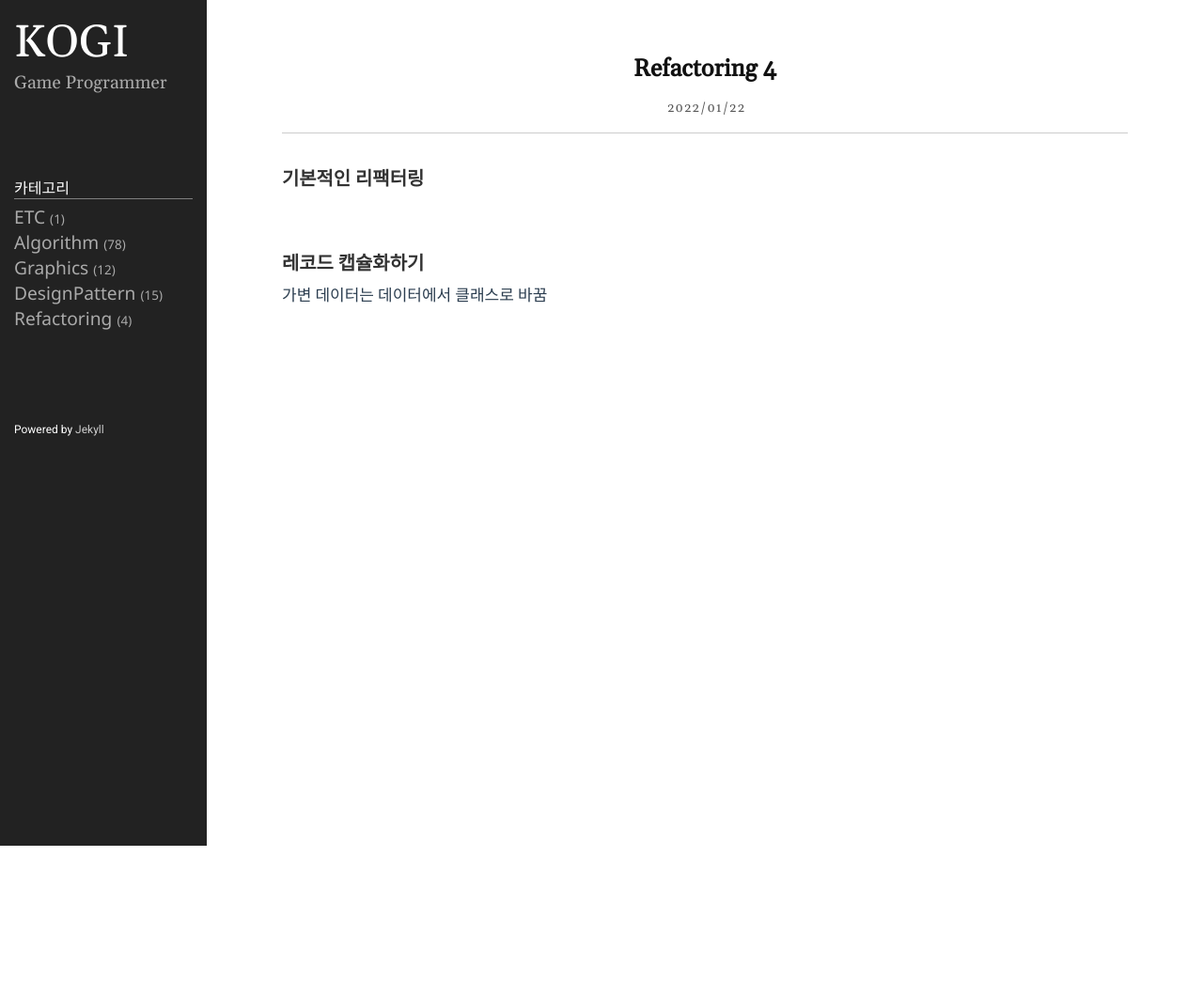
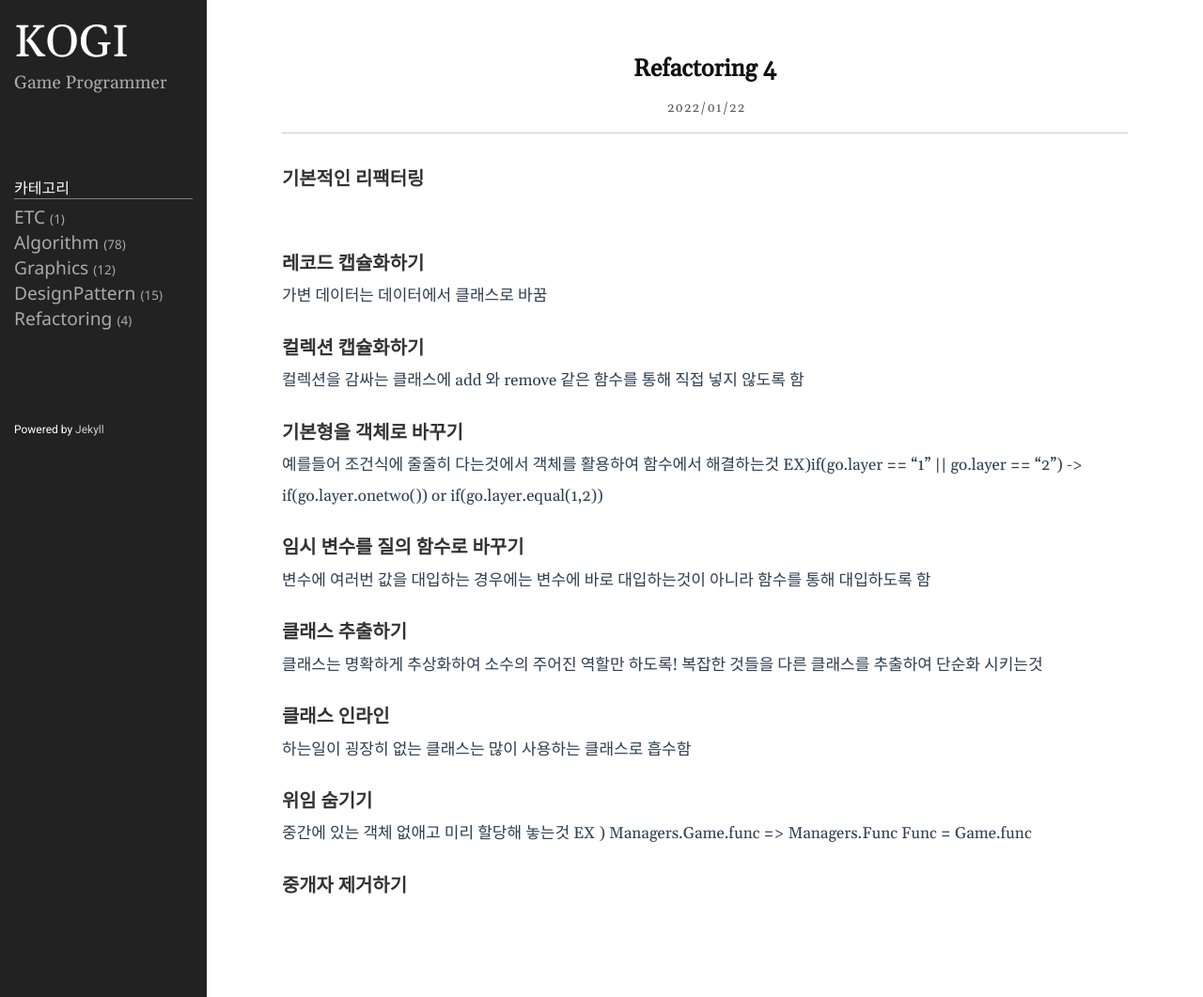
Before and after one commit to rrd0627/rrd0627.github.io, a Jekyll site: the page built from _posts/2022-01-23-Refactoring4.markdown, in a window 1280 px wide. Shown: the whole page at 94% size. Built offline with Jekyll 4.4.1, drawn with Linux system fonts in a browser that asks for light colours; before the commit the page ends 900 px from its top, so only the background shows below that.

Commit message:
Refactoring

```diff
--- a/_posts/2022-01-23-Refactoring4.markdown
+++ b/_posts/2022-01-23-Refactoring4.markdown
@@ -11,3 +11,35 @@ category: Refactoring
 ### 레코드 캡슐화하기
 
 가변 데이터는 데이터에서 클래스로 바꿈
+
+### 컬렉션 캡슐화하기
+
+컬렉션을 감싸는 클래스에 add 와 remove 같은 함수를 통해 직접 넣지 않도록 함
+
+### 기본형을 객체로 바꾸기
+
+예를들어 조건식에 줄줄히 다는것에서 객체를 활용하여 함수에서 해결하는것
+EX)if(go.layer == "1" || go.layer == "2")
+->  if(go.layer.onetwo())  or  if(go.layer.equal(1,2))
+
+### 임시 변수를 질의 함수로 바꾸기
+
+변수에 여러번 값을 대입하는 경우에는 변수에 바로 대입하는것이 아니라
+함수를 통해 대입하도록 함
+
+### 클래스 추출하기
+
+클래스는 명확하게 추상화하여 소수의 주어진 역할만 하도록!
+복잡한 것들을 다른 클래스를 추출하여 단순화 시키는것
+
+### 클래스 인라인
+
+하는일이 굉장히 없는 클래스는 많이 사용하는 클래스로 흡수함
+
+### 위임 숨기기
+
+중간에 있는 객체 없애고 미리 할당해 놓는것
+EX ) Managers.Game.func  => Managers.Func
+Func = Game.func
+
+### 중개자 제거하기
```
